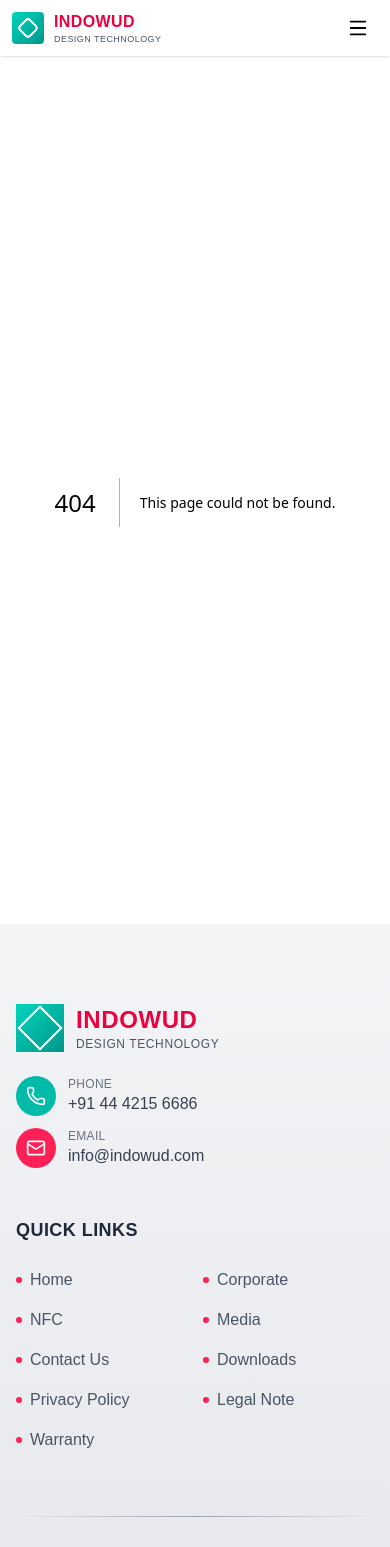
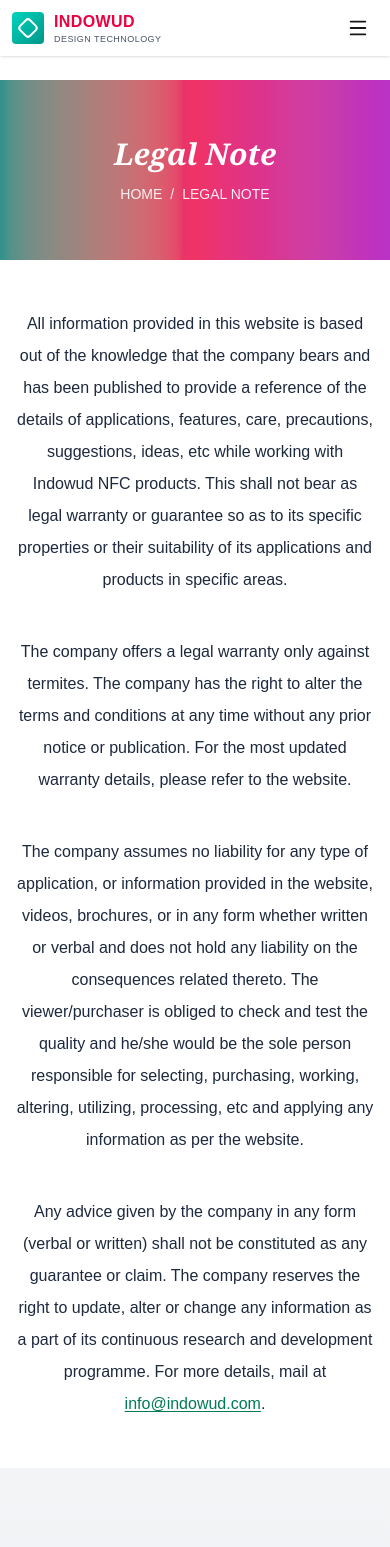
Before and after one commit to Monil072718/indowud, a Next.js app: page /quick-links/legal-note in a window 390 px wide. Before the commit this address had no page. Shown: the top 1547 px of the page. Built offline with nearby package versions, Linux system fonts and the light colour scheme.

Commit message:
Legal-note page create with responsive

```diff
--- /dev/null
+++ b/src/app/quick-links/legal-note/page.tsx
@@ -0,0 +1,83 @@
+// app/legal-note/page.tsx
+import type { Metadata } from "next";
+import Link from "next/link";
+
+export const metadata: Metadata = {
+  title: "Legal Note | Indowud",
+  description:
+    "Important legal note and warranty/liability information for Indowud NFC products.",
+};
+
+export default function LegalNotePage() {
+  return (
+    <main className="min-h-screen bg-white">
+      {/* Hero / Breadcrumb */}
+      <section className="relative isolate overflow-hidden">
+        <div className="absolute inset-0 bg-gradient-to-r from-teal-700 via-rose-600 to-fuchsia-700 opacity-80" />
+        <div className="relative mx-auto max-w-7xl px-4 sm:px-6 lg:px-8 py-14 sm:py-18">
+          <h1 className="text-3xl sm:text-4xl font-serif italic font-bold text-white text-center">
+            Legal Note
+          </h1>
+          <nav className="mt-3 text-sm text-white/90">
+            <ol className="flex items-center justify-center gap-2">
+              <li>
+                <Link href="/" className="hover:underline">HOME</Link>
+              </li>
+              <li aria-hidden="true">/</li>
+              <li className="text-white/90">LEGAL NOTE</li>
+            </ol>
+          </nav>
+        </div>
+      </section>
+
+      {/* Content */}
+      <section className="relative">
+        {/* soft watermark / motif */}
+        <svg
+          aria-hidden
+          className="pointer-events-none absolute inset-0 mx-auto h-[680px] w-[900px] opacity-[0.06] -z-10 hidden md:block"
+          viewBox="0 0 900 680"
+          fill="none"
+        >
+          <path d="M60 600c200-160 460-140 760-420" stroke="currentColor" strokeWidth="6" />
+          <path d="M120 560c220-160 420-140 700-380" stroke="currentColor" strokeWidth="4" />
+          <path d="M180 520c240-140 420-120 620-320" stroke="currentColor" strokeWidth="3" />
+        </svg>
+
+        <div className="mx-auto max-w-5xl px-4 sm:px-6 lg:px-8 py-12 sm:py-16">
+          <div className="space-y-10 sm:space-y-12 text-center">
+            <p className="text-base sm:text-lg leading-8 text-slate-800">
+              All information provided in this website is based out of the knowledge that the company bears and has been
+              published to provide a reference of the details of applications, features, care, precautions, suggestions,
+              ideas, etc while working with Indowud NFC products. This shall not bear as legal warranty or guarantee so as
+              to its specific properties or their suitability of its applications and products in specific areas.
+            </p>
+
+            <p className="text-base sm:text-lg leading-8 text-slate-800">
+              The company offers a legal warranty only against termites. The company has the right to alter the terms and
+              conditions at any time without any prior notice or publication. For the most updated warranty details, please
+              refer to the website.
+            </p>
+
+            <p className="text-base sm:text-lg leading-8 text-slate-800">
+              The company assumes no liability for any type of application, or information provided in the website, videos,
+              brochures, or in any form whether written or verbal and does not hold any liability on the consequences related
+              thereto. The viewer/purchaser is obliged to check and test the quality and he/she would be the sole person
+              responsible for selecting, purchasing, working, altering, utilizing, processing, etc and applying any
+              information as per the website.
+            </p>
+
+            <p className="text-base sm:text-lg leading-8 text-slate-800">
+              Any advice given by the company in any form (verbal or written) shall not be constituted as any guarantee or
+              claim. The company reserves the right to update, alter or change any information as a part of its continuous
+              research and development programme. For more details, mail at{" "}
+              <Link href="mailto:info@indowud.com" className="text-emerald-700 underline underline-offset-2">
+                info@indowud.com
+              </Link>.
+            </p>
+          </div>
+        </div>
+      </section>
+    </main>
+  );
+}
--- a/src/components/common/Footer.tsx
+++ b/src/components/common/Footer.tsx
@@ -12,7 +12,7 @@ export default function Footer() {
     { title: "Contact Us", href: "/contact" },
     { title: "Downloads", href: "#" },
     { title: "Privacy Policy", href: "/quick-links/privacy-policy" },
-    { title: "Legal Note", href: "#" },
+    { title: "Legal Note", href: "/quick-links/legal-note" },
     { title: "Warranty", href: "#" }
   ];
 
```
